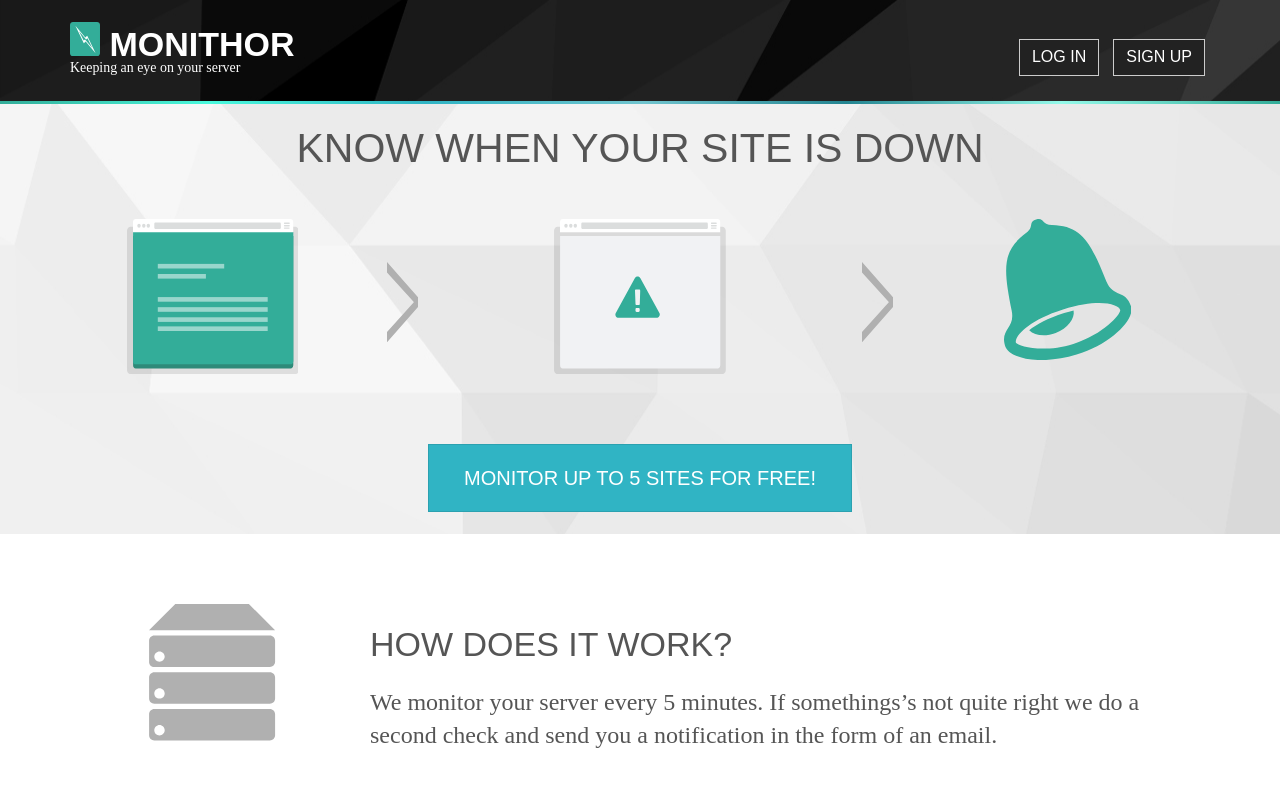
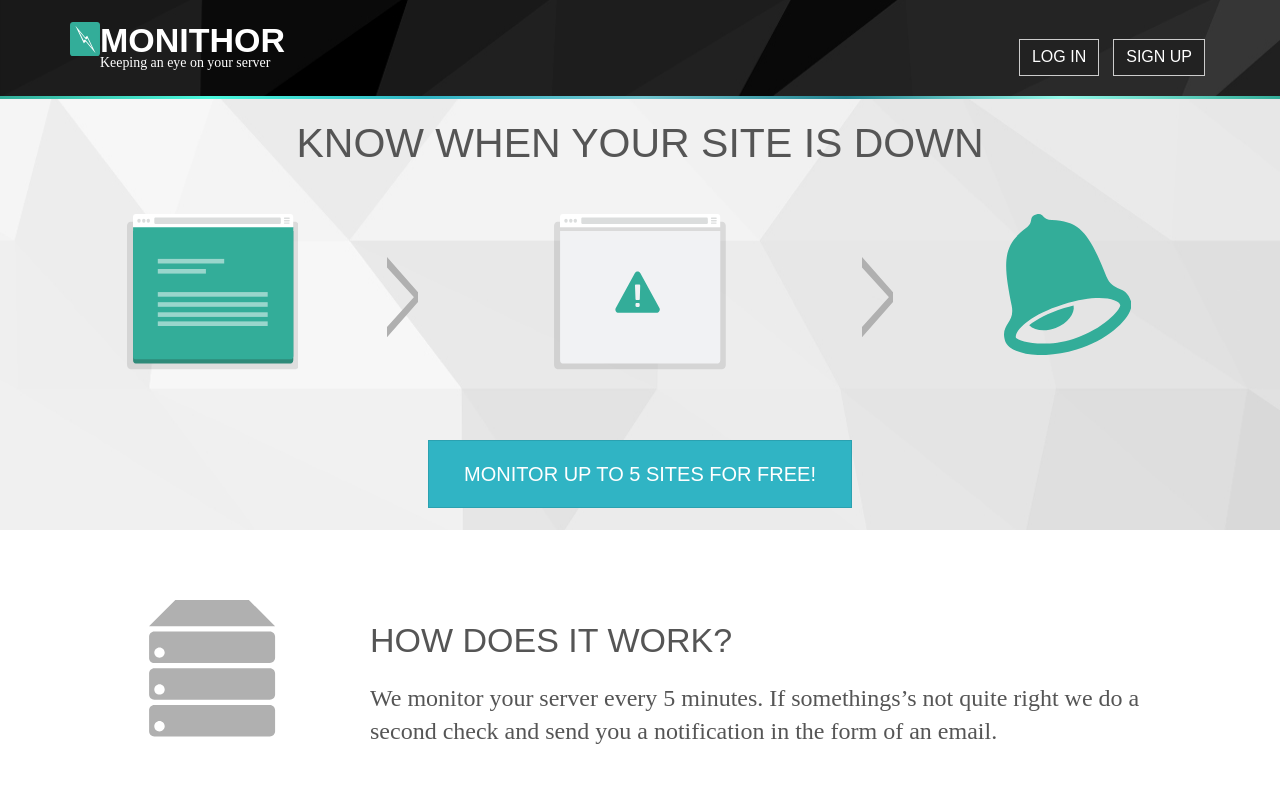
Before and after one commit to michael-picard/staging, a plain HTML site: page index.html in a window 1280 px wide. Shown: the top 800 px of the page. Drawn offline with Linux system fonts and the light colour scheme.

Commit message:
logo work

```diff
--- a/index.html
+++ b/index.html
@@ -18,9 +18,8 @@
     <div class="container-fluid">
       <div class="row">
         <div class="logo pull-left">
-          <h1 class="h2">
-            <!-- Generator: Adobe Illustrator 19.2.1, SVG Export Plug-In  -->
-            <svg version="1.1"
+
+          <h1 class="h2">   <svg class="pull-left" version="1.1"
 	 xmlns="http://www.w3.org/2000/svg" xmlns:xlink="http://www.w3.org/1999/xlink" xmlns:a="http://ns.adobe.com/AdobeSVGViewerExtensions/3.0/"
 	 x="0px" y="0px" width="30px" height="34.3px" viewBox="0 0 30 34.3"
 	 xml:space="preserve">
@@ -31,8 +30,7 @@
 			L15,17.5L13.7,18.6z"/>
                 </g>
               </g>
-            </svg>
-            <b>MONITHOR</b></h1>
+            </svg><b>MONITHOR</b></h1>
           <small>Keeping an eye on your server</small> </div>
         <nav class="pull-right">
           <!-- Generator: Adobe Illustrator 19.2.1, SVG Export Plug-In  -->
```
